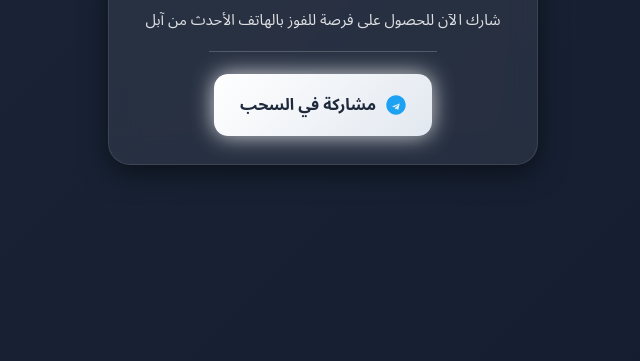
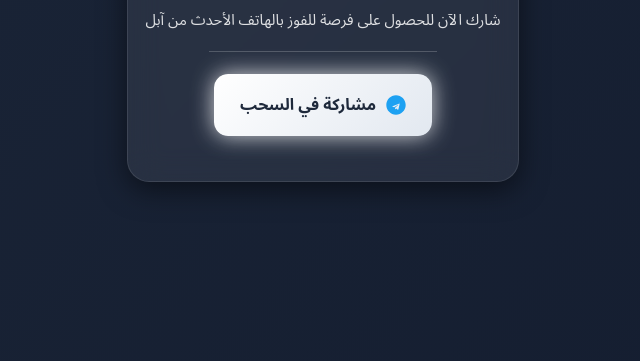
Before and after one commit to Abdelrahman8998/iphone, a plain HTML site: page index.html in a window 1280 px wide. Shown: the part 439-800 px from the top of the page, without its empty margins (317-957 px from the left). Drawn offline with Linux system fonts and the light colour scheme.

Commit message:
Update index.html

```diff
--- a/index.html
+++ b/index.html
@@ -27,7 +27,7 @@
       background:rgba(255,255,255,0.07);
       border:1px solid rgba(255,255,255,0.1);
       border-radius:22px;
-      padding:28px 24px;
+      padding:45px 5px;
       text-align:center;
       max-width:380px;
       width:90%;
```
